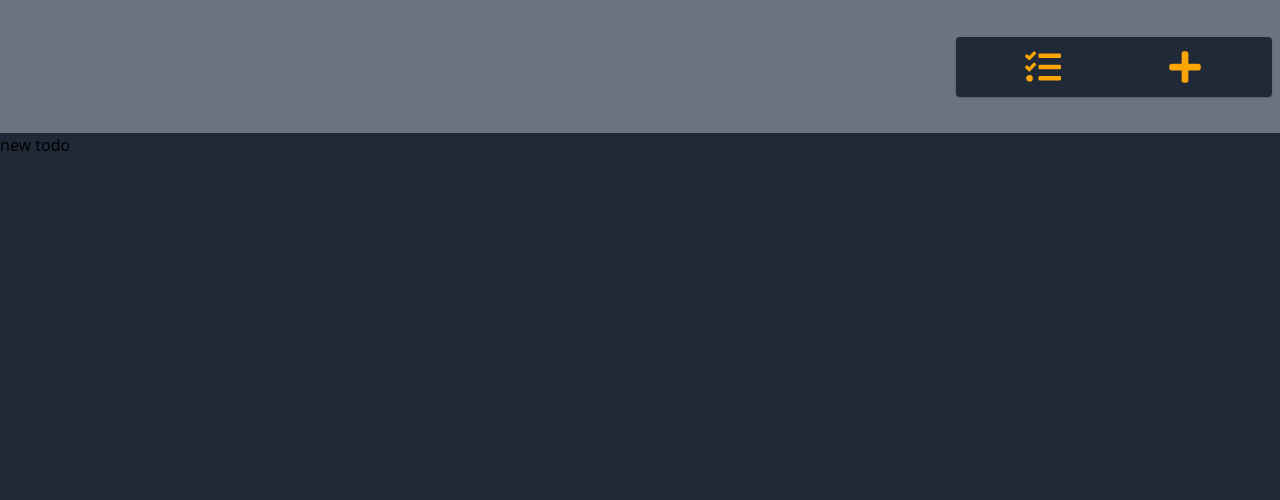
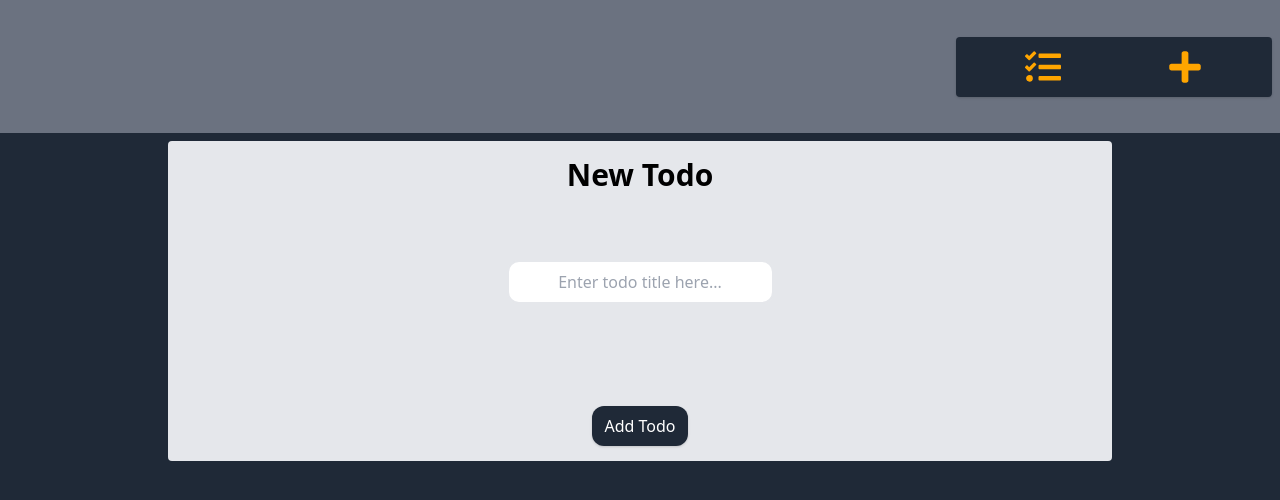
Before and after one commit to mreleftheros/react-todos, a React (Create React App) app: page /new in a window 1280 px wide. Shown: the top 500 px of the page. Built offline with nearby package versions, Linux system fonts and the light colour scheme.

Commit message:
Update NewTodo route component

```diff
--- a/src/App.js
+++ b/src/App.js
@@ -2,7 +2,7 @@ import { Routes, Route } from "react-router-dom";
 import TodosContextProvider from "./components/contexts/TodosContext";
 import Header from "./components/Header";
 import Home from "./components/pages/Home";
-import New from "./components/pages/New";
+import NewTodo from "./components/pages/NewTodo";
 
 const App = () => {
   return (
@@ -12,7 +12,7 @@ const App = () => {
         <main className="row-span-6">
           <Routes>
             <Route path="/" element={<Home />} />
-            <Route path="/new" element={<New />} />
+            <Route path="/new" element={<NewTodo />} />
           </Routes>
         </main>
       </div>
--- a/src/components/Modal.jsx
+++ b/src/components/Modal.jsx
@@ -1,4 +1,4 @@
-import { useEffect, useContext } from "react";
+import { useEffect, useContext, useRef } from "react";
 import { TodosContext } from "./contexts/TodosContext";
 import { useForm } from "../components/hooks/useForm";
 import Button from "./shared/Button";
@@ -9,6 +9,11 @@ const Modal = () => {
   const [state, updateState] = useForm({
     text: itemEdited.title
   });
+  const inputRef = useRef(null);
+
+  useEffect(() => {
+    inputRef.current.select();
+  }, []);
 
   const handleChange = e => {
     updateState(e);
@@ -29,11 +34,12 @@ const Modal = () => {
       >
         <h2 className="text-center text-3xl p-2 mb-4 font-bold">Edit item</h2>
         <input
+          ref={inputRef}
           type="text"
           name="text"
           value={state.text}
           onChange={handleChange}
-          className="py-2 px-4 border-2 rounded-xl"
+          className="py-2 px-4 border-2 rounded-xl outline-none text-center"
         />
         <Button type="submit">
           <span className="text-white">Update</span>
--- a/src/components/Todo.jsx
+++ b/src/components/Todo.jsx
@@ -12,7 +12,7 @@ const Todo = ({ id, title, isCompleted, editMode }) => {
       }`}
     >
       <Card>
-        <h2 className="text-center font-bold text-2xl">{title}</h2>
+        <h2 className="text-center font-bold text-2xl select-none">{title}</h2>
         <div className="absolute flex w-52 top-0 left-full transform -translate-x-full mr-4 mt-2 justify-around">
           <Button id={id} type="toggle">
             {isCompleted ? (
--- a/src/components/Todos.jsx
+++ b/src/components/Todos.jsx
@@ -6,7 +6,6 @@ import Todo from "./Todo";
 const Todos = () => {
   const { todos, itemEdited } = useContext(TodosContext);
   const [editMode, setEditMode] = useState(false);
-  const [deleteMode, setDeleteMode] = useState(false);
 
   useEffect(() => {
     if (!itemEdited) {
--- a/src/components/contexts/TodosContext.jsx
+++ b/src/components/contexts/TodosContext.jsx
@@ -1,4 +1,4 @@
-import { createContext, useState } from "react";
+import { createContext, useState, useRef } from "react";
 
 export const TodosContext = createContext();
 
@@ -8,6 +8,7 @@ const TodosContextProvider = ({ children }) => {
     { id: 1, title: "go to the gym", isCompleted: false },
     { id: 2, title: "go for coffee", isCompleted: true }
   ]);
+  const todosId = useRef(todos.length);
   const [itemEdited, setItemEdited] = useState(null);
 
   const toggleCompletion = id => {
@@ -42,7 +43,9 @@ const TodosContextProvider = ({ children }) => {
         editTodo,
         updateItem,
         setItemEdited,
-        deleteTodo
+        deleteTodo,
+        setTodos,
+        todosId
       }}
     >
       {children}
--- a/src/components/pages/New.jsx
+++ /dev/null
@@ -1,9 +0,0 @@
-const New = () => {
-  return (
-    <div>
-      <h2>new todo</h2>
-    </div>
-  );
-};
-
-export default New;
--- /dev/null
+++ b/src/components/pages/NewTodo.jsx
@@ -0,0 +1,63 @@
+import { useContext, useEffect, useRef, useState } from "react";
+import { useNavigate } from "react-router";
+import { TodosContext } from "../contexts/TodosContext";
+import { useForm } from "../hooks/useForm";
+import Button from "../shared/Button";
+import Card from "../shared/Card";
+
+const NewTodo = () => {
+  const [title, setTitle] = useState("");
+  const inputRef = useRef(null);
+  const { setTodos, todosId } = useContext(TodosContext);
+  const navigate = useNavigate();
+
+  useEffect(() => {
+    inputRef.current.focus();
+  }, []);
+
+  const handleChange = e => {
+    setTitle(e.target.value);
+  };
+
+  const handleSubmit = e => {
+    e.preventDefault();
+
+    if (!title) return;
+
+    setTodos(prev => [
+      ...prev,
+      { title, isCompleted: false, id: todosId.current++ }
+    ]);
+
+    setTitle("");
+    navigate("/");
+  };
+
+  return (
+    <Card isBig>
+      <section className="bg-gray-200 p-4 rounded h-80">
+        <h2 className="text-center font-bold text-3xl mb-4">New Todo</h2>
+        <form
+          autoComplete="off"
+          className="flex flex-col items-center justify-around h-full"
+          onSubmit={handleSubmit}
+        >
+          <input
+            ref={inputRef}
+            type="text"
+            name="title"
+            placeholder="Enter todo title here..."
+            value={title}
+            onChange={handleChange}
+            className="inline-block py-2 px-4 border-2 rounded-xl outline-none text-center opacity-90 transform scale-95 focus:opacity-100 focus:scale-100 transition-all duration-150 ease-out"
+          />
+          <Button type="submit">
+            <span className="text-white">Add Todo</span>
+          </Button>
+        </form>
+      </section>
+    </Card>
+  );
+};
+
+export default NewTodo;
--- a/src/style.css
+++ b/src/style.css
@@ -632,10 +632,6 @@ video {
   top: 0px;
 }
 
-.left-full {
-  left: 100%;
-}
-
 .left-0 {
   left: 0px;
 }
@@ -656,20 +652,12 @@ video {
   left: 50%;
 }
 
-.top-3\/4 {
-  top: 75%;
-}
-
-.top-full {
-  top: 100%;
-}
-
 .top-1 {
   top: 0.25rem;
 }
 
-.right-1 {
-  right: 0.25rem;
+.left-full {
+  left: 100%;
 }
 
 .row-span-6 {
@@ -680,14 +668,6 @@ video {
   grid-row: span 1 / span 1;
 }
 
-.row-span-5 {
-  grid-row: span 5 / span 5;
-}
-
-.row-span-4 {
-  grid-row: span 4 / span 4;
-}
-
 .my-4 {
   margin-top: 1rem;
   margin-bottom: 1rem;
@@ -696,6 +676,10 @@ video {
 .mx-auto {
   margin-left: auto;
   margin-right: auto;
+}
+
+.mb-4 {
+  margin-bottom: 1rem;
 }
 
 .mr-4 {
@@ -710,22 +694,6 @@ video {
   margin-bottom: 1.5rem;
 }
 
-.mb-4 {
-  margin-bottom: 1rem;
-}
-
-.mr-2 {
-  margin-right: 0.5rem;
-}
-
-.mt-4 {
-  margin-top: 1rem;
-}
-
-.mr-8 {
-  margin-right: 2rem;
-}
-
 .inline-block {
   display: inline-block;
 }
@@ -738,52 +706,20 @@ video {
   display: grid;
 }
 
-.h-full {
-  height: 100%;
-}
-
 .h-screen {
   height: 100vh;
-}
-
-.h-40 {
-  height: 10rem;
-}
-
-.h-60 {
-  height: 15rem;
 }
 
 .h-80 {
   height: 20rem;
 }
 
+.h-full {
+  height: 100%;
+}
+
 .min-h-screen {
   min-height: 100vh;
-}
-
-.w-1\/4 {
-  width: 25%;
-}
-
-.w-40 {
-  width: 10rem;
-}
-
-.w-3\/4 {
-  width: 75%;
-}
-
-.w-full {
-  width: 100%;
-}
-
-.w-60 {
-  width: 15rem;
-}
-
-.w-52 {
-  width: 13rem;
 }
 
 .w-screen {
@@ -794,10 +730,20 @@ video {
   width: 50%;
 }
 
-.-translate-x-full {
-  --tw-translate-x: -100%;
-  -webkit-transform: var(--tw-transform);
-          transform: var(--tw-transform);
+.w-1\/4 {
+  width: 25%;
+}
+
+.w-52 {
+  width: 13rem;
+}
+
+.w-3\/4 {
+  width: 75%;
+}
+
+.w-full {
+  width: 100%;
 }
 
 .-translate-x-1\/2 {
@@ -812,9 +758,28 @@ video {
           transform: var(--tw-transform);
 }
 
+.-translate-x-full {
+  --tw-translate-x: -100%;
+  -webkit-transform: var(--tw-transform);
+          transform: var(--tw-transform);
+}
+
+.scale-95 {
+  --tw-scale-x: .95;
+  --tw-scale-y: .95;
+  -webkit-transform: var(--tw-transform);
+          transform: var(--tw-transform);
+}
+
 .transform {
   -webkit-transform: var(--tw-transform);
           transform: var(--tw-transform);
+}
+
+.select-none {
+  -webkit-user-select: none;
+      -ms-user-select: none;
+          user-select: none;
 }
 
 .list-none {
@@ -841,16 +806,12 @@ video {
   justify-content: space-around;
 }
 
-.rounded {
-  border-radius: 0.25rem;
-}
-
 .rounded-xl {
   border-radius: 0.75rem;
 }
 
-.rounded-lg {
-  border-radius: 0.5rem;
+.rounded {
+  border-radius: 0.25rem;
 }
 
 .border-2 {
@@ -867,19 +828,9 @@ video {
   background-color: rgba(107, 114, 128, var(--tw-bg-opacity));
 }
 
-.bg-green-500 {
+.bg-white {
   --tw-bg-opacity: 1;
-  background-color: rgba(16, 185, 129, var(--tw-bg-opacity));
-}
-
-.bg-gray-200 {
-  --tw-bg-opacity: 1;
-  background-color: rgba(229, 231, 235, var(--tw-bg-opacity));
-}
-
-.bg-gray-400 {
-  --tw-bg-opacity: 1;
-  background-color: rgba(156, 163, 175, var(--tw-bg-opacity));
+  background-color: rgba(255, 255, 255, var(--tw-bg-opacity));
 }
 
 .bg-green-300 {
@@ -892,29 +843,9 @@ video {
   background-color: rgba(209, 213, 219, var(--tw-bg-opacity));
 }
 
-.bg-green-200 {
+.bg-gray-200 {
   --tw-bg-opacity: 1;
-  background-color: rgba(167, 243, 208, var(--tw-bg-opacity));
-}
-
-.bg-green-100 {
-  --tw-bg-opacity: 1;
-  background-color: rgba(209, 250, 229, var(--tw-bg-opacity));
-}
-
-.bg-gray-700 {
-  --tw-bg-opacity: 1;
-  background-color: rgba(55, 65, 81, var(--tw-bg-opacity));
-}
-
-.bg-gray-600 {
-  --tw-bg-opacity: 1;
-  background-color: rgba(75, 85, 99, var(--tw-bg-opacity));
-}
-
-.bg-white {
-  --tw-bg-opacity: 1;
-  background-color: rgba(255, 255, 255, var(--tw-bg-opacity));
+  background-color: rgba(229, 231, 235, var(--tw-bg-opacity));
 }
 
 .bg-red-600 {
@@ -930,9 +861,9 @@ video {
   padding: 1rem;
 }
 
-.py-3 {
-  padding-top: 0.75rem;
-  padding-bottom: 0.75rem;
+.py-2 {
+  padding-top: 0.5rem;
+  padding-bottom: 0.5rem;
 }
 
 .px-4 {
@@ -940,18 +871,23 @@ video {
   padding-right: 1rem;
 }
 
+.py-3 {
+  padding-top: 0.75rem;
+  padding-bottom: 0.75rem;
+}
+
 .px-3 {
   padding-left: 0.75rem;
   padding-right: 0.75rem;
 }
 
-.py-2 {
-  padding-top: 0.5rem;
-  padding-bottom: 0.5rem;
+.text-center {
+  text-align: center;
 }
 
-.text-center {
-  text-align: center;
+.text-3xl {
+  font-size: 1.875rem;
+  line-height: 2.25rem;
 }
 
 .text-4xl {
@@ -969,11 +905,6 @@ video {
   line-height: 1.75rem;
 }
 
-.text-3xl {
-  font-size: 1.875rem;
-  line-height: 2.25rem;
-}
-
 .font-bold {
   font-weight: 700;
 }
@@ -987,9 +918,8 @@ video {
   color: rgba(255, 255, 255, var(--tw-text-opacity));
 }
 
-.shadow {
-  --tw-shadow: 0 1px 3px 0 rgba(0, 0, 0, 0.1), 0 1px 2px 0 rgba(0, 0, 0, 0.06);
-  box-shadow: var(--tw-ring-offset-shadow, 0 0 #0000), var(--tw-ring-shadow, 0 0 #0000), var(--tw-shadow);
+.opacity-90 {
+  opacity: 0.9;
 }
 
 .shadow-lg {
@@ -997,9 +927,25 @@ video {
   box-shadow: var(--tw-ring-offset-shadow, 0 0 #0000), var(--tw-ring-shadow, 0 0 #0000), var(--tw-shadow);
 }
 
+.shadow {
+  --tw-shadow: 0 1px 3px 0 rgba(0, 0, 0, 0.1), 0 1px 2px 0 rgba(0, 0, 0, 0.06);
+  box-shadow: var(--tw-ring-offset-shadow, 0 0 #0000), var(--tw-ring-shadow, 0 0 #0000), var(--tw-shadow);
+}
+
+.outline-none {
+  outline: 2px solid transparent;
+  outline-offset: 2px;
+}
+
 .filter {
   -webkit-filter: var(--tw-filter);
           filter: var(--tw-filter);
+}
+
+.transition-all {
+  transition-property: all;
+  transition-timing-function: cubic-bezier(0.4, 0, 0.2, 1);
+  transition-duration: 150ms;
 }
 
 .transition-transform {
@@ -1014,6 +960,10 @@ video {
   transition-duration: 150ms;
 }
 
+.ease-out {
+  transition-timing-function: cubic-bezier(0, 0, 0.2, 1);
+}
+
 .ease-in-out {
   transition-timing-function: cubic-bezier(0.4, 0, 0.2, 1);
 }
@@ -1024,3 +974,14 @@ video {
   -webkit-transform: var(--tw-transform);
           transform: var(--tw-transform);
 }
+
+.focus\:scale-100:focus {
+  --tw-scale-x: 1;
+  --tw-scale-y: 1;
+  -webkit-transform: var(--tw-transform);
+          transform: var(--tw-transform);
+}
+
+.focus\:opacity-100:focus {
+  opacity: 1;
+}
```
